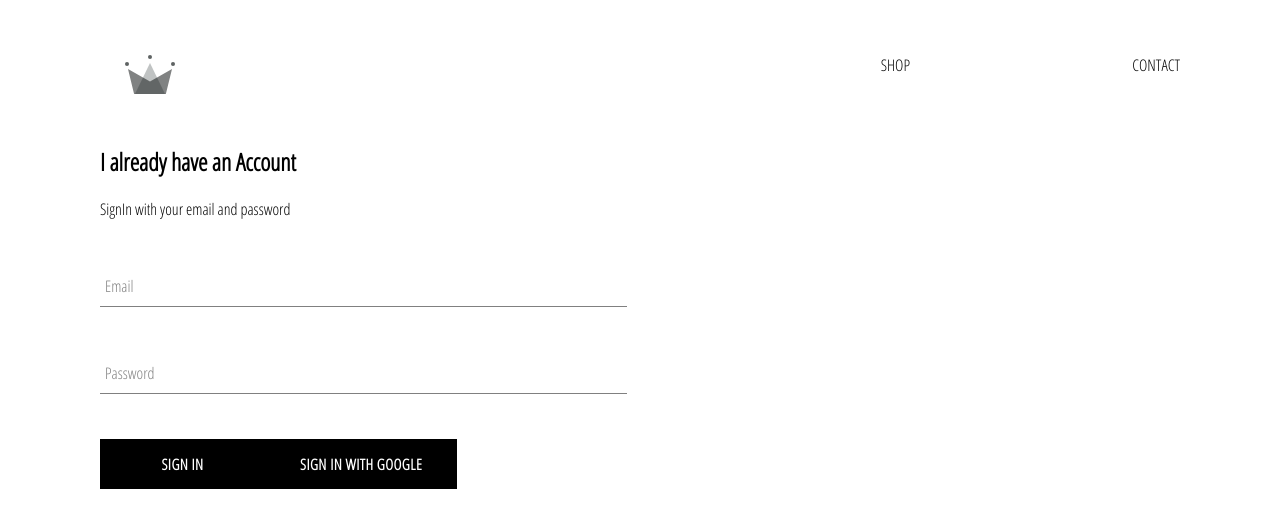
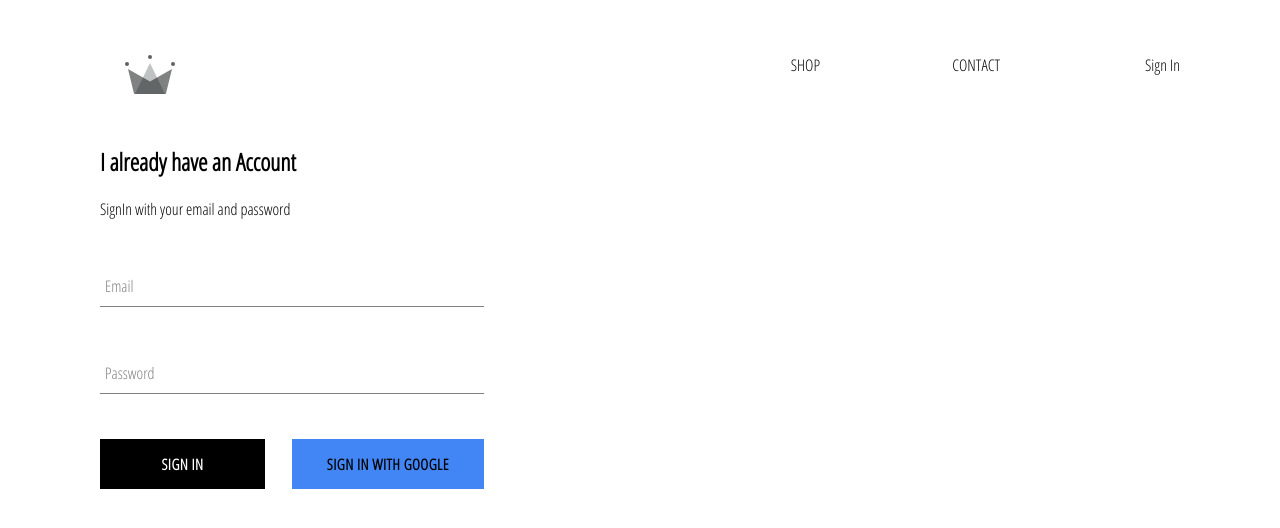
Before and after one commit to NimeshJohari02/Ecommerce-React, a React (Create React App) app: page /signin in a window 1280 px wide. Shown: the top 528 px of the page. Built offline with nearby package versions, Linux system fonts and the light colour scheme; no server answers.

Commit message:
Firebase Fixed And Added Google Button

```diff
--- a/src/App.css
+++ b/src/App.css
@@ -1,3 +1,6 @@
+* {
+  box-sizing: border-box;
+}
 body {
   font-family: "Open Sans Condensed";
   padding: 30px 100px;
--- a/src/App.js
+++ b/src/App.js
@@ -5,10 +5,28 @@
 import HomePage from "./pages/homepage/homepage.component";
 import Shop from "./pages/shop/shop.component";
 import SignInAndSignUp from "./pages/sign-in-and-sign-up/sign-in-and-sign-up.component";
-function App() {
+import { auth } from "./firebase/firebase.utils";
+class App extends React.Component {
+  constructor() {
+    super();
+    this.state = {
+      currentUser: null,
+    };
+  }
+  unSubscribeFromAuth = null;
+  componentDidMount() {
+    this.unSubscribeFromAuth = auth.onAuthStateChanged((user) => {
+      this.setState({ currentUser: user });
+      console.log(user);
+    });
+  }
+  componentWillUnmount() {
+    this.unSubscribeFromAuth();
+  }
+  render() {
     return (
       <div>
-      <Header />
+        <Header currentUser={this.state.currentUser} />
         <Switch>
           <Route exact path="/" component={HomePage} />
           <Route exact path="/shop" component={Shop} />
@@ -17,4 +35,5 @@
       </div>
     );
   }
+}
 export default App;
--- a/src/components/button/button.component.jsx
+++ b/src/components/button/button.component.jsx
@@ -1,7 +1,10 @@
 import React from "react";
 import "./button.style.scss";
-const Button = ({ children, ...OtherProps }) => (
-  <button className="custom-button" {...OtherProps}>
+const Button = ({ children, isGoogleSignIn, ...OtherProps }) => (
+  <button
+    className={`${isGoogleSignIn ? "google-sign-in" : ""} custom-button`}
+    {...OtherProps}
+  >
     {children}
   </button>
 );
--- a/src/components/button/button.style.scss
+++ b/src/components/button/button.style.scss
@@ -19,4 +19,11 @@
     color: black;
     border: 1px solid black;
   }
+  &.google-sign-in {
+    background-color: #4285f4;
+    color: black;
+    &:hover {
+      background-color: 357ae8;
+    }
+  }
 }
--- a/src/components/header/header.component.jsx
+++ b/src/components/header/header.component.jsx
@@ -1,8 +1,9 @@
 import React from "react";
 import { ReactComponent as Logo } from "../../assets/image.svg";
 import { Link } from "react-router-dom";
+import { auth } from "../../firebase/firebase.utils";
 import "./header.styles.scss";
-const Header = () => (
+const Header = ({ currentUser }) => (
   <div className="header">
     <Link className="logo-container" to="/">
       <Logo className="logo" />
@@ -14,6 +15,20 @@
       <Link className="options" to="/contact">
         CONTACT
       </Link>
+      {currentUser ? (
+        <div
+          className="options"
+          onClick={() => {
+            auth.signOut();
+          }}
+        >
+          Sign Out
+        </div>
+      ) : (
+        <Link className="options" to="/signin">
+          Sign In
+        </Link>
+      )}
     </div>
   </div>
 );
--- a/src/components/header/header.styles.scss
+++ b/src/components/header/header.styles.scss
@@ -20,6 +20,7 @@
 
     .option {
       padding: 10px 15px;
+      cursor: pointer;
     }
   }
 }
--- a/src/components/sign-in/sign-in.component.jsx
+++ b/src/components/sign-in/sign-in.component.jsx
@@ -43,8 +43,12 @@
             label="Password"
             required
           />
-          <Button type="submit">Sign In</Button>
-          <Button onClick={SignInWithGoogle}>Sign In With Google</Button>
+          <div className="buttons">
+            <Button type="submit">Sign In</Button>
+            <Button onClick={SignInWithGoogle} isGoogleSignIn>
+              Sign In With Google
+            </Button>
+          </div>
         </form>
       </div>
     );
--- a/src/components/sign-in/sign-in.style.scss
+++ b/src/components/sign-in/sign-in.style.scss
@@ -1,8 +1,12 @@
 .sign-in {
-  width: 40vw;
+  width: 30vw;
   display: flex;
   flex-direction: column;
   .title {
     margin: 20px 0;
   }
+  .buttons {
+    display: flex;
+    justify-content: space-between;
+  }
 }
--- a/src/firebase/firebase.utils.js
+++ b/src/firebase/firebase.utils.js
@@ -1,7 +1,6 @@
 import firebase from "firebase/app";
 import "firebase/firestore";
 import "firebase/auth";
-
 const firebaseConfig = {
   apiKey: "AIzaSyAAPrd_OqxG-0ErHbjVjVz3aPJPI9ei9Pg",
   authDomain: "ecommerce-react-tutorial.firebaseapp.com",
@@ -12,7 +11,6 @@
   measurementId: "G-M1Z48KH2MZ",
 };
 firebase.initializeApp(firebaseConfig);
-
 export const auth = firebase.auth();
 export const firestore = firebase.firestore();
 //Google Auth Util
```
Lines whose indentation alone changed are shown as unchanged.
